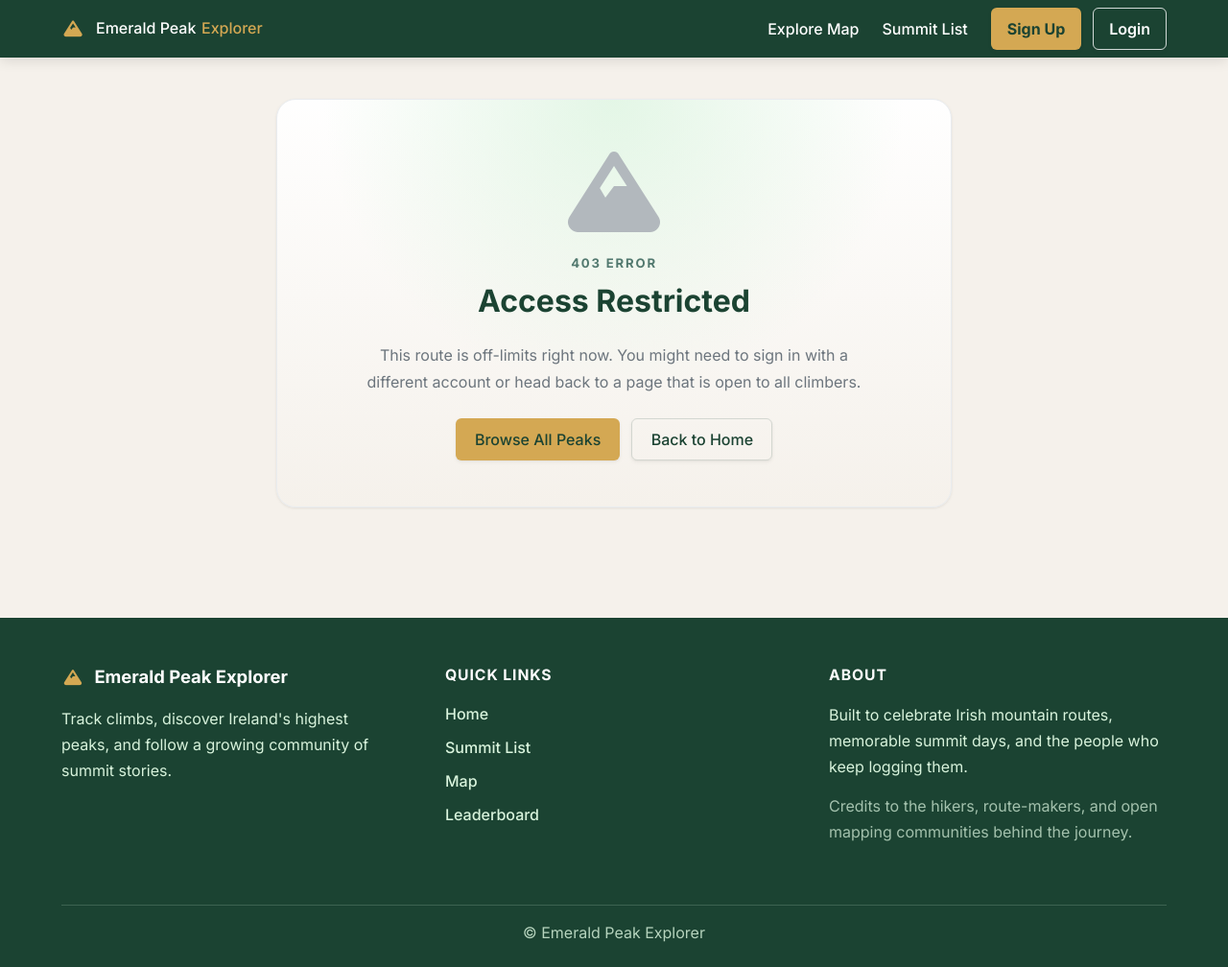
After one commit to AndrianBarbulat/Emerald-Summit-Tracker, a Flask app: template templates/403.html in a window 1280 px wide. The commit adds this page. Shown: the whole page at 96% size. Run offline with Flask 3, Linux system fonts and the light colour scheme; the template is opened without the code that fills it: most values are stand-ins (such as "Sample title", 1, 10 or a date in 2020).

Commit message:
Created a custom 404 error page with a friendly design and clear navigation options for users. Added a template extending the base layout with a headline, message, and links to browse peaks or return home. Registered error handlers for 404, 403, and 500 to provide consistent user facing error pages. Ensured all API routes return JSON error responses instead of HTML pages.

```diff
--- a/app.py
+++ b/app.py
@@ -2,6 +2,7 @@ import re
 from datetime import datetime, timezone
 
 from flask import Flask, abort, jsonify, render_template, request, redirect, session, url_for
+from werkzeug.exceptions import HTTPException
 
 from api_routes import api
 from supabase_utils import (
@@ -32,6 +33,30 @@ def get_session_context() -> dict:
         "user": session.get("user"),
         "profile": session.get("profile"),
     }
+
+
+def _is_api_request() -> bool:
+    return request.path.startswith("/api/") or request.blueprint == "api"
+
+
+def _json_api_error(status_code: int, message: str):
+    return jsonify({"success": False, "ok": False, "error": message}), status_code
+
+
+def _error_home_url() -> str:
+    current_profile = session.get("profile")
+    if isinstance(current_profile, dict) and current_profile.get("id"):
+        return url_for("home")
+    return url_for("index")
+
+
+def _render_site_error(template_name: str, status_code: int):
+    return render_template(
+        template_name,
+        home_url=_error_home_url(),
+        active_page="error",
+        **get_session_context(),
+    ), status_code
 
 
 def _minimal_profile(user_id: str, email: str) -> dict:
@@ -898,5 +923,36 @@ def account_settings():
     return render_template("account_settings.html", active_page="account", **context)
 
 
+@app.errorhandler(404)
+def handle_not_found(error):
+    if _is_api_request():
+        return _json_api_error(404, "Resource not found.")
+    return _render_site_error("404.html", 404)
+
+
+@app.errorhandler(403)
+def handle_forbidden(error):
+    if _is_api_request():
+        return _json_api_error(403, "You do not have permission to access this resource.")
+    return _render_site_error("403.html", 403)
+
+
+@app.errorhandler(405)
+def handle_method_not_allowed(error):
+    if _is_api_request():
+        return _json_api_error(405, "Method not allowed.")
+    if isinstance(error, HTTPException):
+        return error
+    return _json_api_error(405, "Method not allowed.")
+
+
+@app.errorhandler(500)
+def handle_internal_error(error):
+    if _is_api_request():
+        return _json_api_error(500, "Internal server error.")
+    app.logger.error("Unhandled application error: %s", error)
+    return _render_site_error("500.html", 500)
+
+
 if __name__ == "__main__":
     app.run(debug=True)
--- a/static/css/style.css
+++ b/static/css/style.css
@@ -684,6 +684,87 @@ body {
     margin-bottom: 0;
 }
 
+.error-page {
+    align-items: center;
+    display: flex;
+    min-height: calc(100vh - 52px - 220px);
+    padding-block: 3rem;
+}
+
+.error-page__panel {
+    background:
+        radial-gradient(circle at top, rgba(216, 243, 220, 0.7), rgba(216, 243, 220, 0) 55%),
+        linear-gradient(180deg, rgba(255, 255, 255, 0.96), rgba(245, 241, 235, 0.96));
+    border-radius: var(--radius-lg);
+    margin-inline: auto;
+    max-width: 44rem;
+    padding: 3rem 2rem;
+    text-align: center;
+}
+
+.error-page__icon {
+    color: #b2b8bd;
+    font-size: clamp(4rem, 9vw, 6rem);
+    line-height: 1;
+    margin-bottom: 1rem;
+}
+
+.error-page__eyebrow {
+    color: var(--color-sage);
+    font-size: 0.82rem;
+    font-weight: 700;
+    letter-spacing: 0.14em;
+    margin-bottom: 0.65rem;
+    text-transform: uppercase;
+}
+
+.error-page__title {
+    color: var(--color-forest);
+    margin-bottom: 0.85rem;
+}
+
+.error-page__copy {
+    color: var(--color-grey);
+    font-size: 1rem;
+    line-height: 1.75;
+    margin: 0 auto 1.5rem;
+    max-width: 34rem;
+}
+
+.error-page__actions {
+    justify-content: center;
+    margin-bottom: 0;
+}
+
+.error-page__button {
+    min-height: 44px;
+    padding-inline: 1.2rem;
+}
+
+.error-page__button--primary {
+    background: var(--color-gold);
+    border-color: transparent;
+    color: var(--color-forest);
+}
+
+.error-page__button--primary:hover,
+.error-page__button--primary:focus-visible {
+    background: #bf9137;
+    color: var(--color-forest);
+}
+
+.error-page__button--secondary {
+    background: transparent;
+    border-color: rgba(27, 67, 50, 0.16);
+    color: var(--color-forest);
+}
+
+.error-page__button--secondary:hover,
+.error-page__button--secondary:focus-visible {
+    background: rgba(27, 67, 50, 0.06);
+    color: var(--color-forest);
+}
+
 .peak-detail-community {
     display: grid;
     gap: 1.5rem;
@@ -1703,6 +1784,24 @@ body {
         align-items: flex-start;
     }
 
+    .error-page {
+        min-height: auto;
+        padding-block: 2rem;
+    }
+
+    .error-page__panel {
+        padding: 2.2rem 1.25rem;
+    }
+
+    .error-page__actions {
+        align-items: stretch;
+        flex-direction: column;
+    }
+
+    .error-page__actions .button {
+        width: 100%;
+    }
+
     .peak-detail-comment-form__actions .button,
     .peak-detail-community__toggle {
         width: 100%;
--- /dev/null
+++ b/templates/403.html
@@ -0,0 +1,25 @@
+{% extends "base.html" %}
+
+{% block title %}Access Restricted | Emerald Peak Explorer{% endblock %}
+
+{% block content %}
+<section class="section error-page">
+    <div class="container">
+        <div class="box error-page__panel">
+            <div class="error-page__icon" aria-hidden="true">
+                <i class="fas fa-mountain"></i>
+            </div>
+            <p class="error-page__eyebrow">403 Error</p>
+            <h1 class="title error-page__title">Access Restricted</h1>
+            <p class="error-page__copy">
+                This route is off-limits right now. You might need to sign in with a different account
+                or head back to a page that is open to all climbers.
+            </p>
+            <div class="buttons error-page__actions">
+                <a href="{{ url_for('summit_list') }}" class="button error-page__button error-page__button--primary">Browse All Peaks</a>
+                <a href="{{ home_url }}" class="button error-page__button error-page__button--secondary">Back to Home</a>
+            </div>
+        </div>
+    </div>
+</section>
+{% endblock %}
```
Also changed, not shown: templates/404.html (added, +25 -0 lines), templates/500.html (added, +25 -0 lines).
